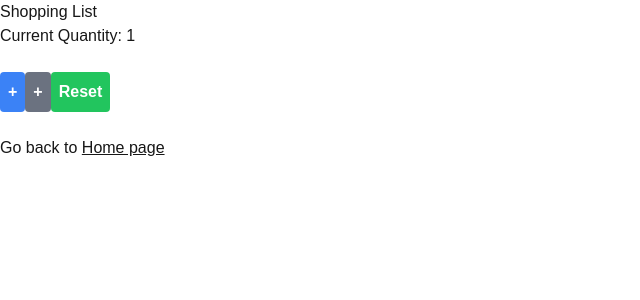
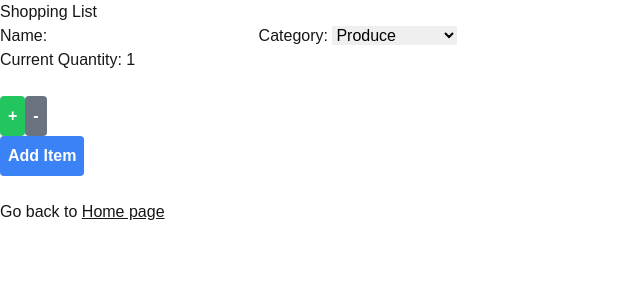
Before and after one commit to Jeffdcdr/cprg306-assignments, a Next.js app: page /week-5 in a window 1280 px wide. Shown: the top 300 px of the page, without its empty margins (0-640 px from the left). Built offline with nearby package versions, Linux system fonts and the light colour scheme.

Commit message:
Update new-item.js
week-5 update  chat gpt helped with adding a type="button" because without it - the page just loads - will have to ask the professor about it

```diff
--- a/app/week-5/new-item.js
+++ b/app/week-5/new-item.js
@@ -4,67 +4,92 @@ import { useState } from "react";
 
 export default function NewItem() {
   let [quantity, setQuantity] = useState(1);
-  const [name, setName] = useState("");
-  const [category, setCategory] = useState("produce");
+  let [name, setName] = useState("");
+  let [category, setCategory] = useState("produce");
 
-  // for increment function
-  // let increment = () => {
-  //   if (quantity < 20) setQuantity(quantity + 1);
-  // };
+  let increment = () => (quantity < 20 ? setQuantity(quantity + 1) : null);
+  let decrement = () => (quantity > 1 ? setQuantity(quantity - 1) : null);
 
-  let increment = () => quantity < 20? setQuantity(quantity + 1) : null;
+  const handleSubmit = (event) => {
+    event.preventDefault();
+    let item = { name, quantity, category };
+    console.log(item);
+    alert(`You added ${name} ${quantity} to the ${category} category`);
 
-  // for decrement function
-  //   let decrement = () => {
-  //     if (quantity > 1) setQuantity(quantity - 1);
-  //   };
+    //reset form
+    setQuantity(1);
+    setCategory("produce");
+    setName("");
 
-  let decrement = () => quantity > 1 ? setQuantity(quantity - 1) : null;
-
-
-
-  // for reset function
-  const reset = () => setQuantity(1);
+    if (name.length === 0) {
+      alert("Please enter a name");
+    }
+  };
 
   return (
+    <form>
+      <label htmlFor="name">Name: </label>
+      <input
+        className="text-black"
+        type="text"
+        id="name"
+        value={name}
+        onChange={(event) => setName(event.target.value)}
+      />
+
+      <label htmlFor="category">Category: </label>
+      <select
+        className="text-black"
+        id="category"
+        value={category}
+        onChange={(event) => setCategory(event.target.value)}
+      >
+        <option value="produce">Produce</option>
+        <option value="dairy">Dairy</option>
+        <option value="bakery">Bakery</option>
+        <option value="meat">Meat</option>
+        <option value="frozen foods">Frozen foods</option>
+        <option value="canned goods">Canned goods</option>
+        <option value="dry goods">Dry Goods</option>
+        <option value="beverages">Beverages</option>
+        <option value="snacks">Snacks</option>
+        <option value="other">Other</option>
+      </select>
+
       <div>
         <h3>Current Quantity: {quantity}</h3>
         <br></br>
 
         <button
+          type="button"
           onClick={increment}
-        // className="bg-blue-500 hover:bg-blue-700 text-white font-bold py-2 px-2 rounded"
           className={`${
             quantity === 20
               ? "bg-gray-500 cursor-not-allowed"
-            : "bg-blue-500 hover:bg-blue-700"
+              : "bg-green-500 hover:bg-green-700"
           } text-white font-bold py-2 px-2 rounded`}
-        //   disabled={quantity === 20}
         >
-        {/* Increment */}
-        +
+          {/* Increment */}+
         </button>
 
         <button
+          type="button"
           onClick={decrement}
-        // className="bg-red-500 hover:bg-red-700 text-white font-bold py-2 px-2 rounded"
           className={`${
             quantity === 1
               ? "bg-gray-500 cursor-not-allowed"
               : "bg-red-500 hover:bg-red-700"
           } text-white font-bold py-2 px-2 rounded`}
-        //   disabled={quantity === 1}
         >
-        {/* Decrement */}
-        +
-      </button>
-
-      <button
-        onClick={reset}
-        className="bg-green-500 hover:bg-green-700 text-white font-bold py-2 px-2 rounded"
-      >
-        Reset
+          {/* Decrement */}-
         </button>
       </div>
+      <button
+        onClick={handleSubmit}
+        className="bg-blue-500 hover:bg-blue-700 text-white font-bold py-2 px-2 rounded"
+      >
+        Add Item
+      </button>
+    </form>
   );
 }
```
Lines whose indentation alone changed are shown as unchanged.
